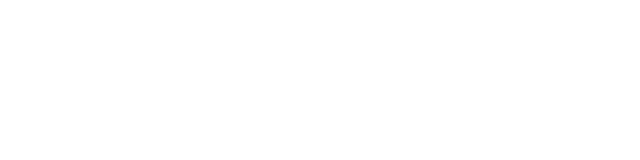
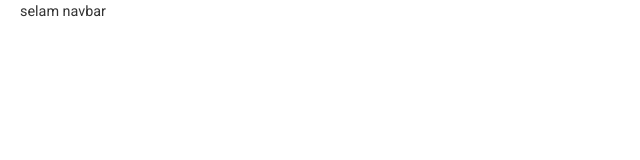
Before and after one commit to beyzanur-seyhan/portfolio-one-page, an Angular app in the folder angular/: page / in a window 1280 px wide. Shown: the top 160 px of the page, without its empty margins (0-640 px from the left). Built offline with nearby package versions, Linux system fonts and the light colour scheme.

Commit message:
add navbar

```diff
--- a/angular/src/app/app.component.html
+++ b/angular/src/app/app.component.html
@@ -132,7 +132,7 @@
 
 <a class="menu-btn"><span></span></a>
 <div class="container-fluid overflow-hidden">
-  <!-- header -->
+  <app-navbar></app-navbar>
   <!-- main -->
 </div>
 <router-outlet></router-outlet>
--- a/angular/src/app/app.component.ts
+++ b/angular/src/app/app.component.ts
@@ -2,10 +2,11 @@
 import { CommonModule } from '@angular/common';
 import { RouterOutlet } from '@angular/router';
 import { Title, Meta } from '@angular/platform-browser';
+import { NavbarComponent } from './navbar/navbar.component';
 @Component({
   selector: 'app-root',
   standalone: true,
-  imports: [CommonModule, RouterOutlet],
+  imports: [CommonModule, RouterOutlet, NavbarComponent],
   templateUrl: './app.component.html',
   styleUrl: './app.component.css',
 })
```
